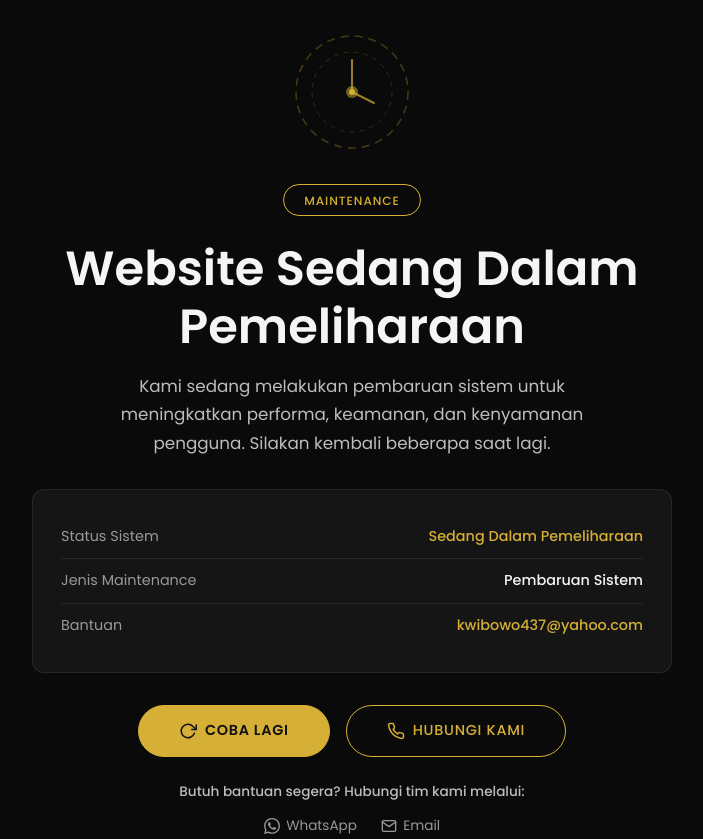
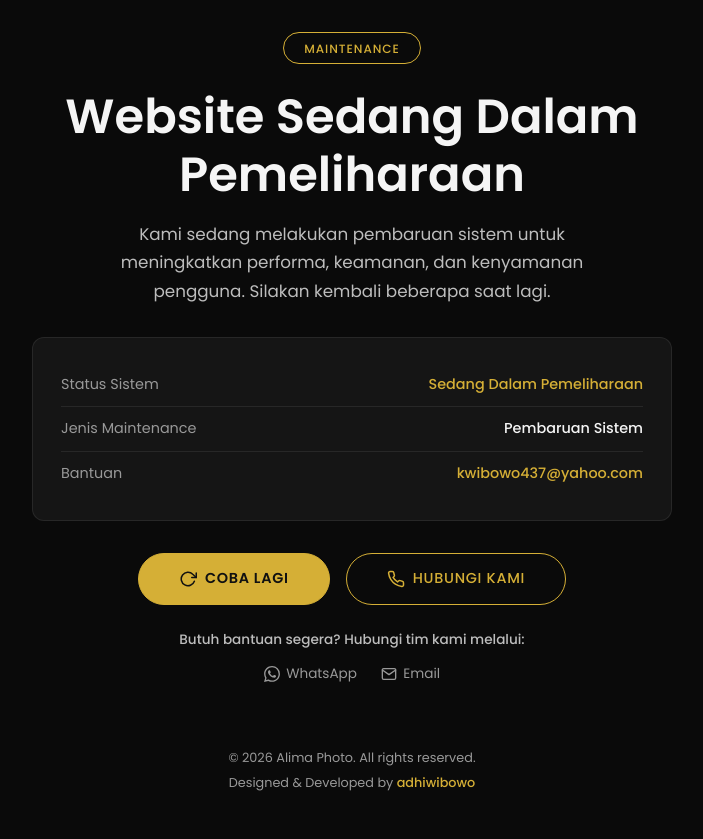
Before and after one commit to bwmatx/alimaphoto.id, a website: page index.html in a window 1280 px wide. Shown: the top 839 px of the page, without its empty margins (288-991 px from the left). Drawn offline with Linux system fonts and the light colour scheme.

Commit message:
Remove maintenance illustration from index.html
Removed maintenance illustration SVG from the HTML.

```diff
--- a/index.html
+++ b/index.html
@@ -415,19 +415,6 @@
 <body>
     <!-- Main Content -->
     <main class="maintenance-wrapper">
-
-        <!-- Illustration -->
-        <div class="maintenance-illustration pulse" aria-hidden="true">
-            <svg viewBox="0 0 120 120" fill="none" xmlns="http://www.w3.org/2000/svg">
-                <circle cx="60" cy="60" r="56" stroke="#D5AF36" stroke-width="1.5" stroke-dasharray="8 6" opacity="0.3" />
-                <circle cx="60" cy="60" r="40" stroke="#D5AF36" stroke-width="1" stroke-dasharray="5 5" opacity="0.2" />
-                <path d="M60 28 L60 60 L82 71" stroke="#D5AF36" stroke-width="2" stroke-linecap="round"
-                    stroke-linejoin="round" opacity="0.7" />
-                <circle cx="60" cy="60" r="6" fill="#D5AF36" opacity="0.5" />
-                <circle cx="60" cy="60" r="3" fill="#D5AF36" />
-            </svg>
-        </div>
-
         <!-- Badge -->
         <span class="maintenance-badge">Maintenance</span>
 
```
